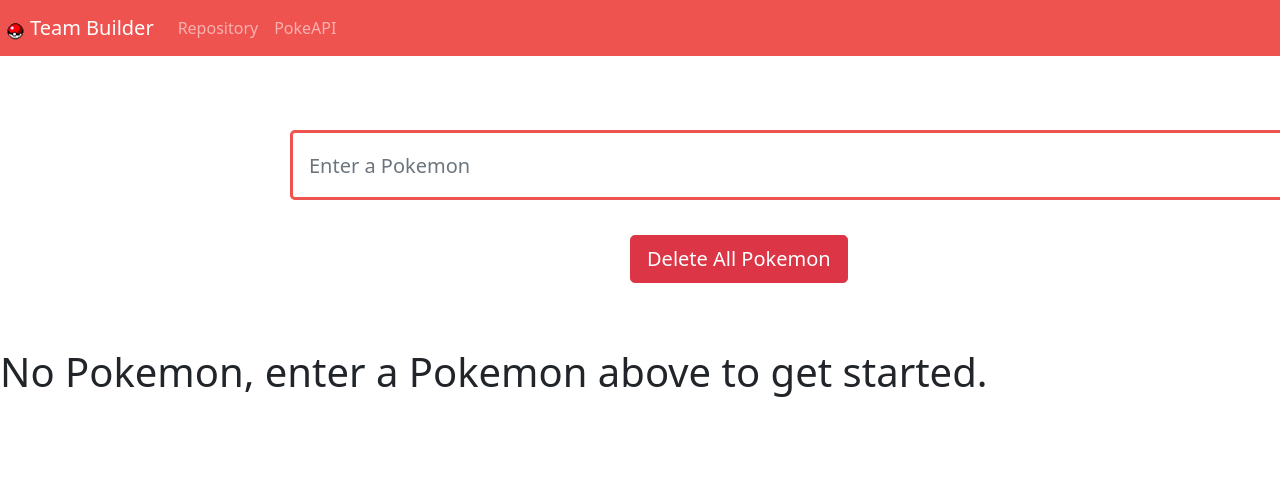
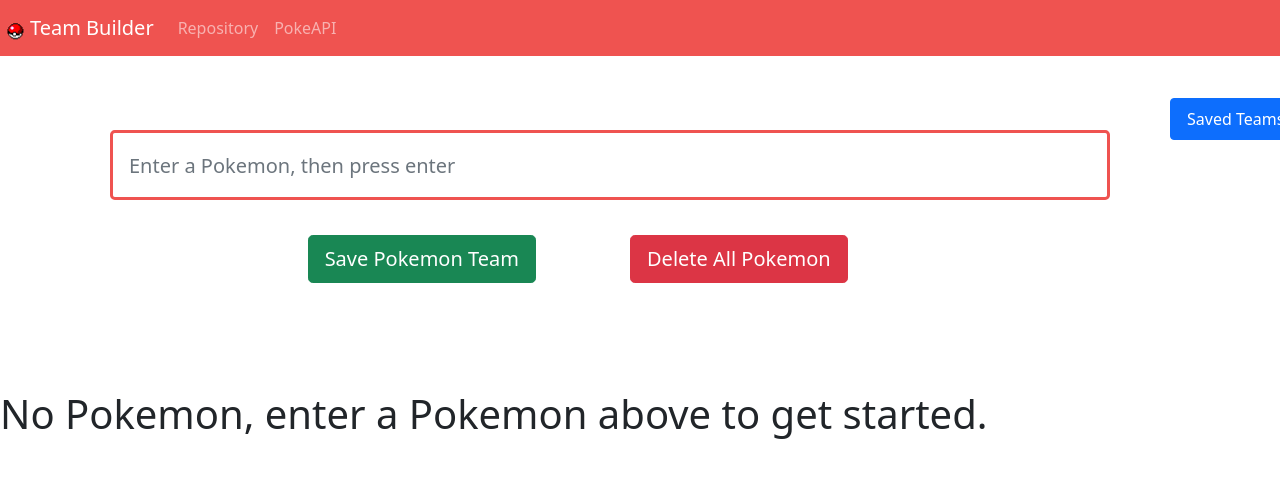
Before and after one commit to Izahe/pokedex, a React (Create React App) app: page / in a window 1280 px wide. Shown: the top 478 px of the page. Built offline with nearby package versions, Linux system fonts and the light colour scheme.

Commit message:
Save and Delete functionality added

```diff
--- a/src/App.css
+++ b/src/App.css
@@ -18,7 +18,8 @@
 #pokedexEntry{
   width: 1000px !important;
   height: 70px !important;
-  margin: auto !important;
+  position: relative;
+  left: -180px;
   border-color:#ef5350 !important;
   border-width: 3px !important;
 }
@@ -27,3 +28,13 @@
  top:35px;
  left:340px;
 }
+#save_button{
+  position: relative;
+  top:35px;
+  right:200px;
+}
+#teams_list{
+  position: relative;
+  top: -150px;
+  left: 880px;
+}
--- a/src/App.tsx
+++ b/src/App.tsx
@@ -1,15 +1,18 @@
 import React, { useState } from 'react';
 import 'bootstrap/dist/css/bootstrap.min.css'
 import './App.css';
-import axios from 'axios'
+import axios from 'axios';
 import NavBar from './components/layout/NavBar';
 import { PokemonCard } from './components/pokemon/PokemonCard';
-import { Pokemon } from './interfaces/Pokemon'
-
+import { Pokemon } from './interfaces/Pokemon';
+import { PokemonTeam } from './interfaces/PokemonTeam';
+import { SavedTeams } from './components/layout/SavedTeams';
 
 function App(): JSX.Element {
   const [pokemon, setPokemon] = useState<string>("pikachu");
-  const [pokemonList, setPokemonList] = useState<Pokemon[]>([])
+  const [pokemonList, setPokemonList] = useState<Pokemon[]>([]);
+  const [savedTeams, setSavedTeams] = useState<PokemonTeam[]>([]);
+
   const getPokemon = async () => {
     try{
       if (pokemonList.length == 6){
@@ -41,6 +44,17 @@
     console.log("deleted all pokemon");
   }
 
+  const saveTeam = () =>  {
+   let team_name: any = window.prompt("Enter a team name");
+   if (team_name){
+    let new_team: PokemonTeam = {name: team_name, team: pokemonList};
+    setSavedTeams([...savedTeams, new_team]);
+   }
+  }
+
+  const loadTeam = (team: Pokemon[]) => {
+    setPokemonList(team);
+  }
   const handleChange = (input: any) => {
     setPokemon(input.target.value.toLowerCase());
   }
@@ -55,8 +69,13 @@
       <form onSubmit ={handleSubmit}>
         <div className="form-group ">
           <label>
-            <input type="text" className="form-control form-control-lg " id="pokedexEntry"  onChange = {handleChange} placeholder="Enter a Pokemon"/>
+            <input type="text" className="form-control form-control-lg " id="pokedexEntry"  onChange = {handleChange} placeholder="Enter a Pokemon, then press enter"/>
             <button type="button" className="btn btn-danger btn-lg" id="delete_all_button" onClick = {() => deleteAllPokemon(pokemonList)}>Delete All Pokemon</button>
+            <button type="button" className="btn btn-success btn-lg" id="save_button" onClick = {() => saveTeam()}>Save Pokemon Team</button>
+            <SavedTeams
+              list = {savedTeams}
+              onLoad = {loadTeam}
+            />
           </label>
         </div>
       </form>
--- /dev/null
+++ b/src/components/layout/SavedTeams.tsx
@@ -0,0 +1,15 @@
+import { Pokemon } from '../../interfaces/Pokemon'
+import { PokemonTeam } from '../../interfaces/PokemonTeam'
+
+export const SavedTeams = ({list, onLoad}: {list: PokemonTeam[], onLoad:(team: Pokemon[])=> void}): JSX.Element => {
+    return (
+      <>
+        <div className="list-group w-25" id ="teams_list">
+        <a className="list-group-item list-group-item-action active"> Saved Teams </a>
+            {list.map((team: {name: string, team: Pokemon[]}) => (
+                <a className="list-group-item list-group-item-action" href = "#" onClick = {() => onLoad(team.team)}> {team.name} </a>
+            ))}
+        </div>
+      </>
+    )
+}
--- /dev/null
+++ b/src/interfaces/PokemonTeam.ts
@@ -0,0 +1,6 @@
+import { Pokemon } from '../interfaces/Pokemon'
+
+export interface PokemonTeam{
+    name: string;
+    team: Pokemon[];
+}
```
